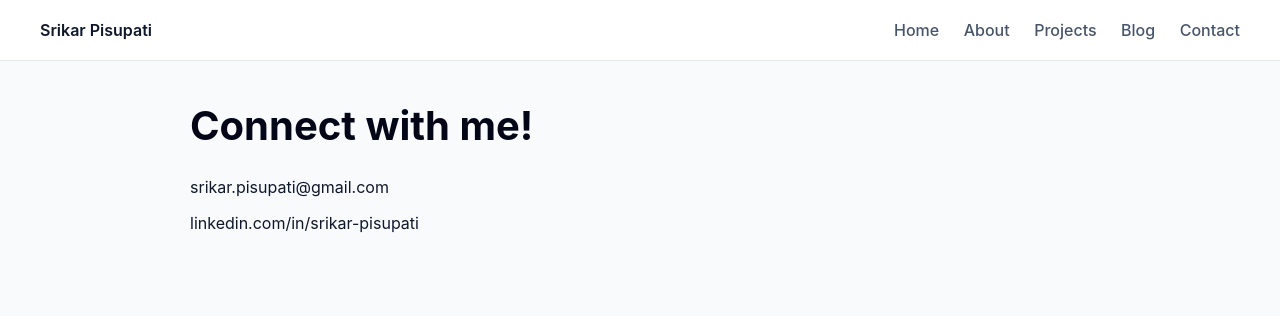
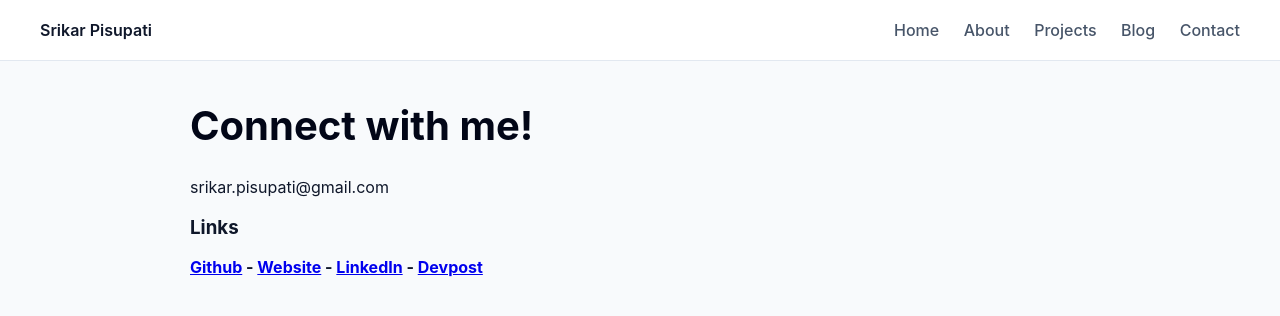
Before and after one commit to srikarpisupati/srikarpisupati.github.io, a Jekyll site: the page built from contact.md, in a window 1280 px wide. Shown: the top 316 px of the page. Built offline with Jekyll 4.4.1, drawn with Linux system fonts in a browser that asks for light colours; our own code applies the rules of GitHub Pages for plain Markdown files.

Commit message:
Update contact links with markdown formatting

```diff
--- a/contact.md
+++ b/contact.md
@@ -2,4 +2,6 @@
 
 srikar.pisupati@gmail.com
 
-linkedin.com/in/srikar-pisupati
+### Links
+
+**[Github](http://github.com/srikarpisupati) - [Website](https://srikarpisupati.github.io/) - [LinkedIn](http://linkedin.com/in/srikar-pisupati) - [Devpost](http://devpost.com/srikarp)**
```
